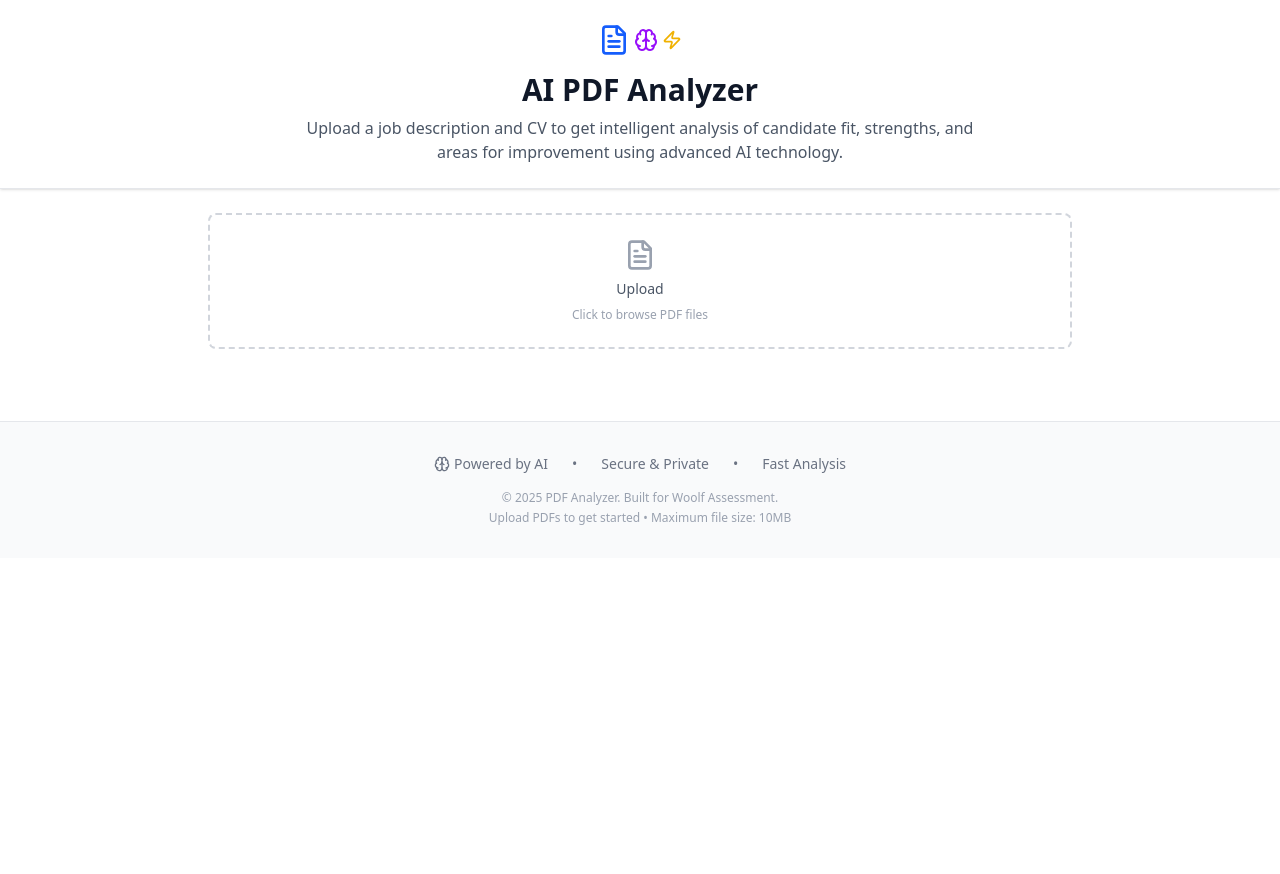
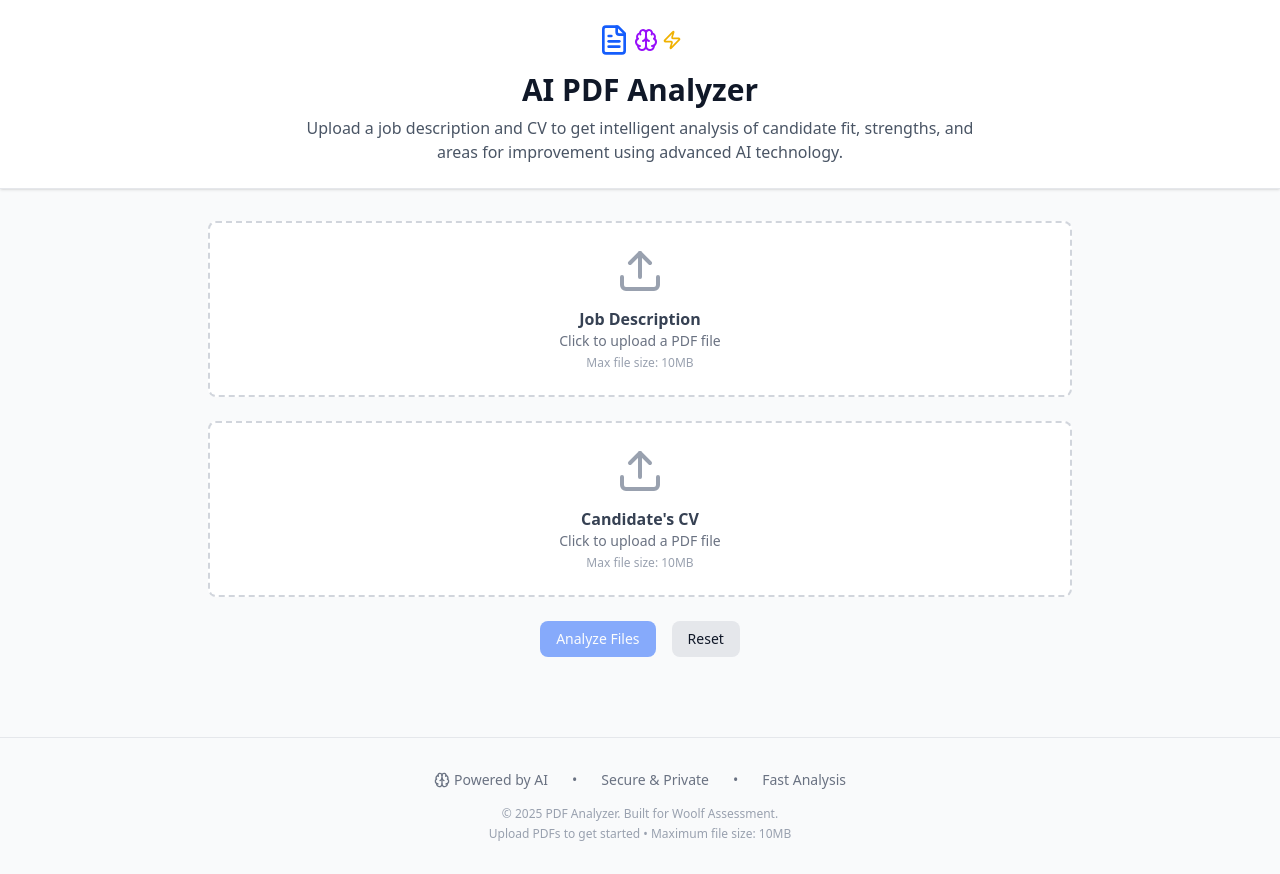
Before and after one commit to Bhaumik-Tandan/woolf-frontend, a React (Vite) app: page / in a window 1280 px wide. Before the commit the page ends 800 px from the top, so only its background shows below. Built offline with nearby package versions, Linux system fonts and the light colour scheme; no server answers.

Commit message:
[fix] ui for 2 file items

```diff
--- a/src/App.jsx
+++ b/src/App.jsx
@@ -13,7 +13,7 @@ import { useFileUpload } from './hooks/useFileUpload';
 import { ApiService } from './services/apiService';
 
 function App() {
-  const { files, error: fileError, handleFileChange, resetFiles, isValid } = useFileUpload();
+  const { files, error: fileError, handleFileChange, resetFiles, resetFile, isValid } = useFileUpload();
   const [loading, setLoading] = useState(false);
   const [results, setResults] = useState(null);
   const [apiError, setApiError] = useState(null);
@@ -22,10 +22,10 @@ function App() {
     e.preventDefault();
 
     if (!isValid) {
-      setApiError('Please upload both PDF files');
+      setApiError('Please upload both a job description and a CV.');
       return;
+    }
 
-    }
     setLoading(true);
     setApiError(null);
     try {
@@ -38,6 +38,7 @@ function App() {
       setLoading(false);
     }
   };
+
   const handleReset = () => {
     resetFiles();
     setResults(null);
@@ -45,18 +46,53 @@ function App() {
   };
 
   return (
-    <div className="App">
+    <div className="App bg-gray-50 min-h-screen">
       <Header />
-      <main className="max-w-4xl mx-auto px-4 py-6">
-        <FileUploadArea
-          files={files}
-          error={fileError}
-          onFileChange={handleFileChange}
-          onReset={handleReset}
-        />
-        {loading && <LoadingSpinner />}
-        {apiError && <ErrorMessage message={apiError} onDismiss={() => setApiError(null)} />}
-        {results && <ResultsDisplay data={results} />}
+      <main className="max-w-4xl mx-auto px-4 py-8">
+        <form onSubmit={handleSubmit}>
+          <div className="grid grid-cols-1 md:grid-cols-2 gap-6 mb-6">
+            <FileUploadArea
+              fileType="pdf1"
+              label="Job Description"
+              file={files.pdf1}
+              onFileChange={handleFileChange}
+              onReset={resetFile}
+              disabled={loading}
+            />
+            <FileUploadArea
+              fileType="pdf2"
+              label="Candidate's CV"
+              file={files.pdf2}
+              onFileChange={handleFileChange}
+              onReset={resetFile}
+              disabled={loading}
+            />
+          </div>
+
+          {fileError && <ErrorMessage message={fileError} />}
+
+          <div className="flex items-center justify-center space-x-4">
+            <Button
+              type="submit"
+              disabled={!isValid || loading}
+              variant="primary"
+            >
+              {loading ? 'Analyzing...' : 'Analyze Files'}
+            </Button>
+            <Button
+              type="button"
+              onClick={handleReset}
+              disabled={loading}
+              variant="secondary"
+            >
+              Reset
+            </Button>
+          </div>
+        </form>
+
+        {loading && <div className="mt-6"><LoadingSpinner /></div>}
+        {apiError && <div className="mt-6"><ErrorMessage message={apiError} onDismiss={() => setApiError(null)} /></div>}
+        {results && <div className="mt-8"><ResultsDisplay data={results} /></div>}
 
       </main>
       <Footer />
--- a/src/components/FileUploadArea.css
+++ /dev/null
@@ -1,45 +0,0 @@
-@import "tailwindcss";
-
-.file-upload-area {
-  @apply border-2 border-dashed border-gray-300 rounded-lg p-6 text-center transition-all duration-200;
-}
-
-.file-upload-area:hover:not(.disabled) {
-  @apply border-blue-400 bg-blue-50;
-}
-
-.file-upload-area.disabled {
-  @apply opacity-50 bg-gray-50;
-}
-
-.upload-label {
-  @apply block w-full h-full;
-}
-
-.upload-content {
-  @apply flex flex-col items-center space-y-2;
-}
-
-.file-info {
-  @apply text-center;
-}
-
-.file-name {
-  @apply text-sm font-medium text-green-700 break-all;
-}
-
-.file-size {
-  @apply text-xs text-gray-500;
-}
-
-.upload-text {
-  @apply text-sm font-medium text-gray-600;
-}
-
-.upload-hint {
-  @apply text-xs text-gray-400;
-}
-
-.upload-hint.success {
-  @apply text-green-600 font-medium;
-}
--- a/src/components/FileUploadArea.jsx
+++ b/src/components/FileUploadArea.jsx
@@ -1,8 +1,7 @@
 import React from 'react';
-import { Upload, CheckCircle, FileText } from 'lucide-react';
-import './FileUploadArea.css';
+import { Upload, CheckCircle, FileText, X } from 'lucide-react';
 
-const FileUploadArea = ({ fileType, label, file, onFileChange, disabled = false }) => {
+const FileUploadArea = ({ fileType, label, file, onFileChange, onReset, disabled = false }) => {
   const handleFileSelect = (e) => {
     const selectedFile = e.target.files[0];
     if (selectedFile && onFileChange) {
@@ -19,7 +18,7 @@ const FileUploadArea = ({ fileType, label, file, onFileChange, disabled = false
   };
 
   return (
-    <div className={`file-upload-area ${disabled ? 'disabled' : ''}`}>
+    <div className={`relative border-2 border-dashed rounded-lg p-6 text-center transition-colors duration-200 ${disabled ? 'bg-gray-200 cursor-not-allowed' : 'border-gray-300 hover:border-blue-500 bg-white'}`}>
       <input
         type="file"
         id={fileType}
@@ -28,25 +27,33 @@ const FileUploadArea = ({ fileType, label, file, onFileChange, disabled = false
         disabled={disabled}
         className="hidden"
       />
-      <label htmlFor={fileType} className={`upload-label ${disabled ? 'cursor-not-allowed' : 'cursor-pointer'}`}>
-        <div className="upload-content">
-          {file ? (
-            <>
-              <CheckCircle className="w-8 h-8 text-green-500 mb-2" />
-              <div className="file-info">
-                <p className="file-name">{file.name}</p>
-                <p className="file-size">{formatFileSize(file.size)}</p>
-              </div>
-              <p className="upload-hint success">✓ Ready to analyze</p>
-            </>
-          ) : (
-            <>
-              <FileText className="w-8 h-8 text-gray-400 mb-2" />
-              <p className="upload-text">Upload {label}</p>
-              <p className="upload-hint">Click to browse PDF files</p>
-            </>
-          )}
-        </div>
+      <label htmlFor={fileType} className={`flex flex-col items-center justify-center w-full h-full ${disabled ? 'cursor-not-allowed' : 'cursor-pointer'}`}>
+        {file ? (
+          <div className="flex flex-col items-center">
+            <CheckCircle className="w-12 h-12 text-green-500 mb-3" />
+            <p className="font-semibold text-gray-700">{label}</p>
+            <p className="text-sm text-gray-500 truncate max-w-full">{file.name}</p>
+            <p className="text-xs text-gray-400">{formatFileSize(file.size)}</p>
+            <button
+              type="button"
+              onClick={(e) => {
+                e.preventDefault();
+                onReset(fileType);
+              }}
+              className="absolute top-2 right-2 text-gray-400 hover:text-gray-600"
+              aria-label="Remove file"
+            >
+              <X className="w-5 h-5" />
+            </button>
+          </div>
+        ) : (
+          <div className="flex flex-col items-center">
+            <Upload className="w-12 h-12 text-gray-400 mb-3" />
+            <p className="font-semibold text-gray-700">{label}</p>
+            <p className="text-sm text-gray-500">Click to upload a PDF file</p>
+            <p className="text-xs text-gray-400 mt-1">Max file size: 10MB</p>
+          </div>
+        )}
       </label>
     </div>
   );
--- a/src/hooks/useFileUpload.js
+++ b/src/hooks/useFileUpload.js
@@ -32,11 +32,16 @@ export const useFileUpload = () => {
     setError(null);
   };
 
+  const resetFile = (fileType) => {
+    setFiles(prev => ({ ...prev, [fileType]: null }));
+  };
+
   return {
     files,
     error,
     handleFileChange,
     resetFiles,
+    resetFile,
     isValid: files.pdf1 && files.pdf2
   };
 };
```
